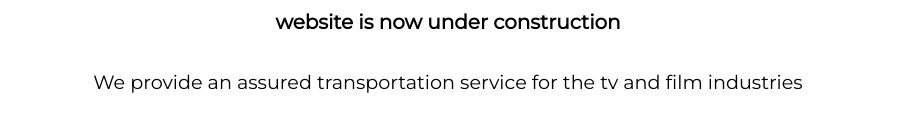
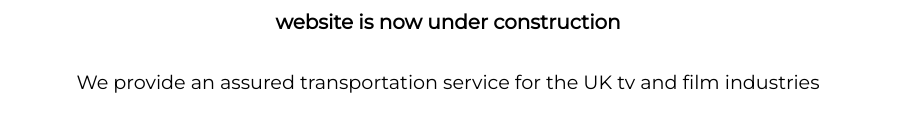
Before and after one commit to Wacs-tv/Wacs, a plain HTML site: page index.html in a window 1280 px wide. Shown: the part 424-556 px from the top of the page, without its empty margins (192-1089 px from the left). Drawn offline with Linux system fonts and the light colour scheme.

Commit message:
Update index.html

```diff
--- a/index.html
+++ b/index.html
@@ -65,6 +65,6 @@
     </header>
 
     <h2>website is now under construction</h2>
-    <p>We provide an assured transportation service for the tv and film industries</p>
+    <p>We provide an assured transportation service for the UK tv and film industries</p>
 </body>
 </html>
```
